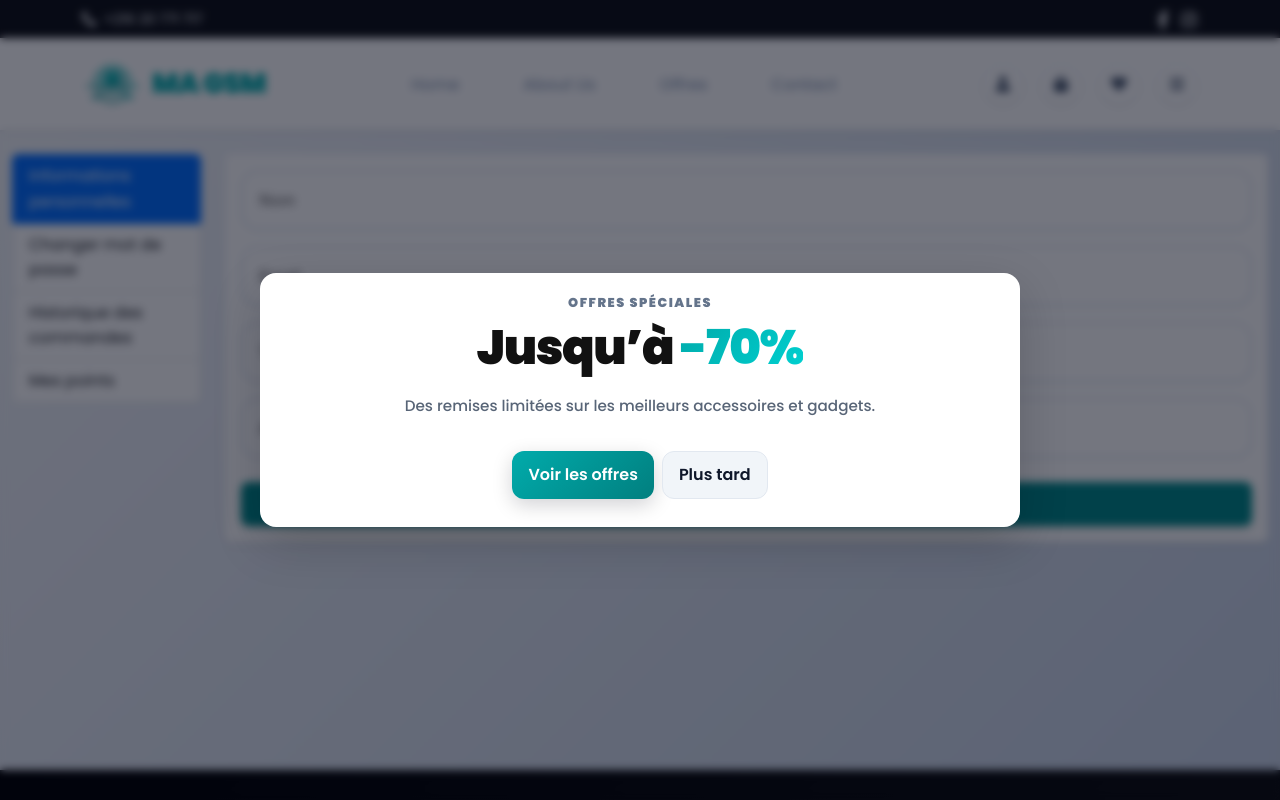
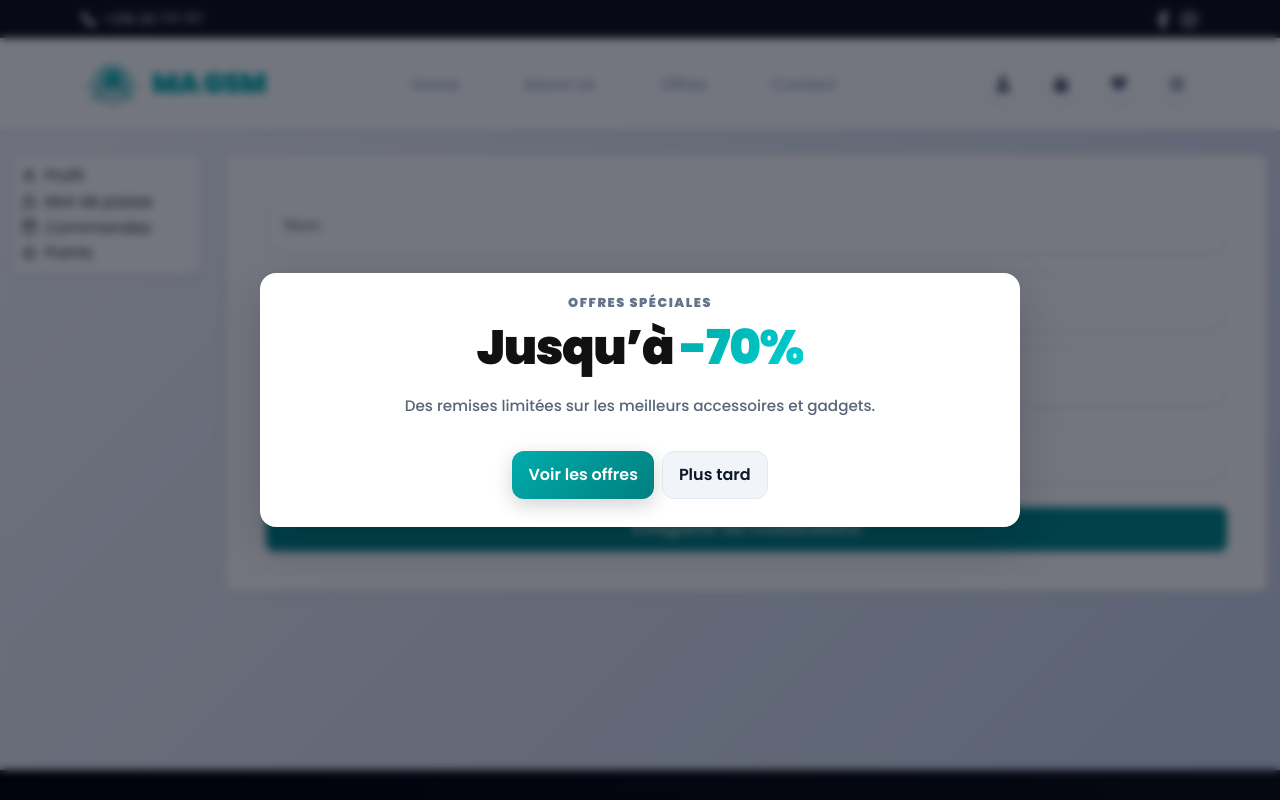
Before and after one commit to tricoders3/MaGsm, a React (Create React App) app in the folder frontend/: page /profile in a window 1280 px wide. Shown: the top 800 px of the page. Built offline with nearby package versions, Linux system fonts and the light colour scheme; no server answers.

Commit message:
update images frontend

```diff
--- a/frontend/src/components/ProductsByCategoy.jsx
+++ b/frontend/src/components/ProductsByCategoy.jsx
@@ -42,8 +42,7 @@ const SubcategoryProducts = () => {
                 product={{
                   id: p._id,
                   name: p.name,
-                  image: p.images?.[0]?.url || '/assets/images/default.png',
-                  price: p.price,
+                  images: p.images?.length ? p.images : [{ url: "/assets/images/default.png" }],
                   description: p.description,
                   promotion: p.promotion || null,
                 }}
--- a/frontend/src/components/SubCategories.jsx
+++ b/frontend/src/components/SubCategories.jsx
@@ -99,7 +99,7 @@ const CategoryView = () => {
                   id: product._id,
                   name: product.name,
                   price: product.price,
-                  image: product.images?.[0]?.url || "/assets/images/default.png",
+                  images: product.images?.length ? product.images : [{ url: "/assets/images/default.png" }],
                   countInStock: product.countInStock,
                   description: product.description,
                   promotion: product.promotion || null,
--- a/frontend/src/components/profile/HistoriqueCommandes.jsx
+++ b/frontend/src/components/profile/HistoriqueCommandes.jsx
@@ -10,7 +10,7 @@ const HistoriqueCommandes = () => {
   useEffect(() => {
     const fetchOrders = async () => {
       try {
-        const { data } = await axios.get(`${BASE_URL}/api/user/orders`, {
+        const { data } = await axios.get(`${BASE_URL}/api/orders/my`, {
           withCredentials: true,
         });
         setOrders(data.orders || []);
--- a/frontend/src/components/profile/UserPoints.jsx
+++ b/frontend/src/components/profile/UserPoints.jsx
@@ -1,39 +1,49 @@
+
 import { useEffect, useState } from "react";
 import axios from "axios";
 import BASE_URL from "../../constante";
 import { toast } from "react-toastify";
+import { useAuth } from "../../context/AuthContext";
 
 const UserPoints = () => {
+  const { user } = useAuth(); // ✅ get user from context
   const [points, setPoints] = useState(0);
   const [loading, setLoading] = useState(true);
 
   useEffect(() => {
+    if (!user?.id) return;
+
     const fetchPoints = async () => {
       try {
-        const user = JSON.parse(localStorage.getItem("user"));
-        if (!user?.id) throw new Error("Utilisateur non trouvé");
-
         const { data } = await axios.get(
-          `${BASE_URL}/api/user/loyalty-points`,
+          `${BASE_URL}/api/user/me`,
           { withCredentials: true }
         );
 
-        setPoints(data.points || 0);
+        setPoints(data.user?.loyaltyPoints || 0);
       } catch (err) {
-        toast.error(err.response?.data?.message || err.message || "Erreur lors du chargement des points");
+        toast.error(
+          err.response?.data?.message || "Erreur lors du chargement des points"
+        );
       } finally {
         setLoading(false);
       }
     };
 
     fetchPoints();
-  }, []);
+  }, [user]);
 
   return (
     <div className="card border-0 shadow-sm h-100">
       <div className="card-body text-center">
         <h5 className="card-title">Mes Points</h5>
-        {loading ? <p>Chargement...</p> : <p className="display-4 fw-bold">{points}</p>}
+        {loading ? (
+          <p>Chargement...</p>
+        ) : (
+          <p className="display-4 fw-bold text-primary">
+            {points}
+          </p>
+        )}
       </div>
     </div>
   );
--- a/frontend/src/screens/Profile.jsx
+++ b/frontend/src/screens/Profile.jsx
@@ -1,61 +1,79 @@
 import { useState } from "react";
+import {
+  FiUser,
+  FiLock,
+  FiShoppingBag,
+  FiStar
+} from "react-icons/fi";
+
 import PasswordForm from "../components/profile/PasswordForm";
 import ProfileDataForm from "../components/profile/ProfileDataForm";
 import HistoriqueCommandes from "../components/profile/HistoriqueCommandes";
 import UserPoints from "../components/profile/UserPoints";
 
 const UserProfile = () => {
-  const [selected, setSelected] = useState("profile"); // default selection
+  const [selected, setSelected] = useState("profile");
 
   return (
     <div className="container-fluid py-4">
       <div className="row">
-        {/* 🔹 Sidebar */}
-        <div className="col-md-3 col-lg-2 mb-4">
-          <div className="list-group">
+
+        {/* Sidebar */}
+        <div className="col-md-3 col-lg-2">
+          <div className="card shadow-sm">
+            <div className="card-body p-2">
+
               <button
-              className={`list-group-item list-group-item-action ${
+                className={`list-group-item list-group-item-action d-flex align-items-center gap-2 ${
                   selected === "profile" ? "active" : ""
                 }`}
                 onClick={() => setSelected("profile")}
               >
-              Informations personnelles
+                <FiUser /> Profil
               </button>
+
               <button
-              className={`list-group-item list-group-item-action ${
+                className={`list-group-item list-group-item-action d-flex align-items-center gap-2 ${
                   selected === "password" ? "active" : ""
                 }`}
                 onClick={() => setSelected("password")}
               >
-              Changer mot de passe
+                <FiLock /> Mot de passe
               </button>
+
               <button
-              className={`list-group-item list-group-item-action ${
+                className={`list-group-item list-group-item-action d-flex align-items-center gap-2 ${
                   selected === "orders" ? "active" : ""
                 }`}
                 onClick={() => setSelected("orders")}
               >
-              Historique des commandes
+                <FiShoppingBag /> Commandes
               </button>
+
               <button
-              className={`list-group-item list-group-item-action ${
+                className={`list-group-item list-group-item-action d-flex align-items-center gap-2 ${
                   selected === "points" ? "active" : ""
                 }`}
                 onClick={() => setSelected("points")}
               >
-              Mes points
+                <FiStar /> Points
               </button>
+
+            </div>
           </div>
         </div>
 
-        {/* 🔹 Main content */}
+        {/* Content */}
         <div className="col-md-9 col-lg-10">
+          <div className="card shadow-sm p-4">
             {selected === "profile" && <ProfileDataForm />}
             {selected === "password" && <PasswordForm />}
             {selected === "orders" && <HistoriqueCommandes />}
             {selected === "points" && <UserPoints />}
           </div>
         </div>
+
+      </div>
     </div>
   );
 };
```
Also changed, not shown: 1 other file (tests, documents, lock files or other folders). Lines whose indentation alone changed are shown as unchanged.
